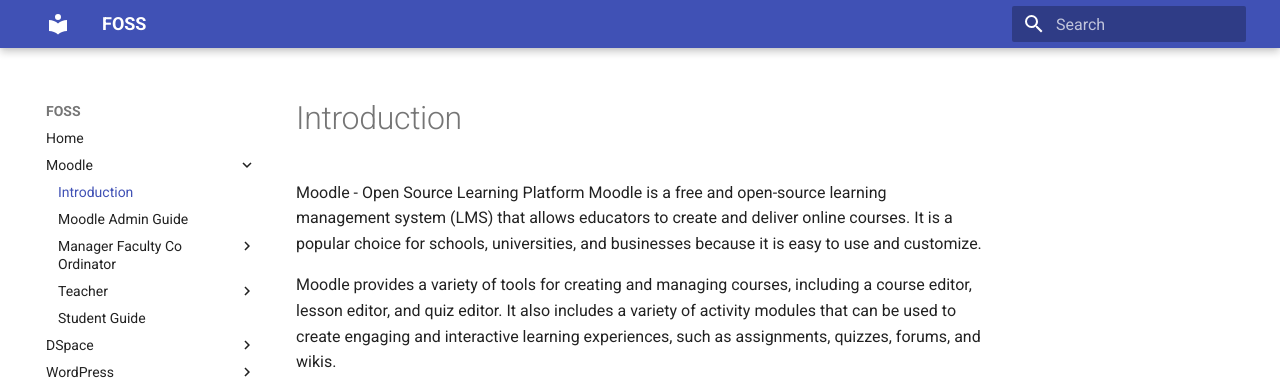
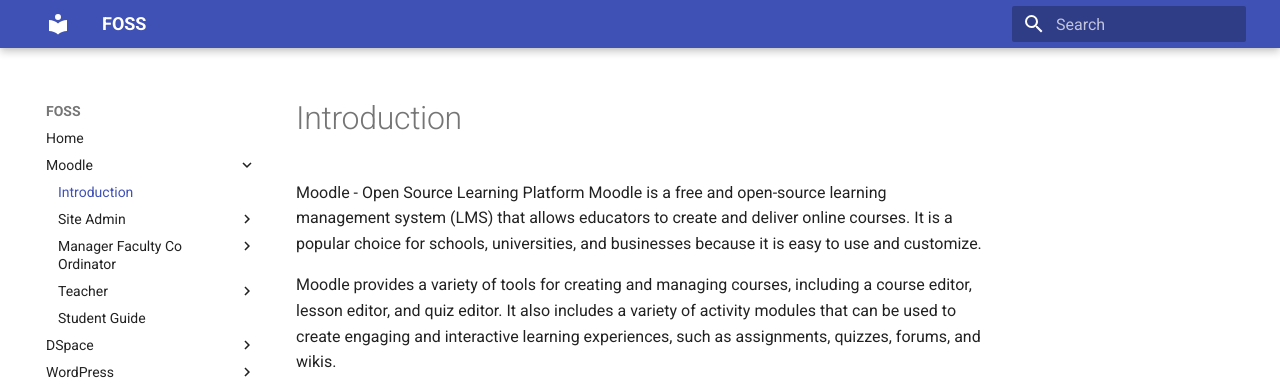
Before and after one commit to LEARN-LK/FOSS-LABWORK-HOST, an MkDocs documentation site: the page built from docs/moodle/moodleReadme.md, in a window 1280 px wide. Shown: the top 391 px of the page. Built offline with MkDocs 1.6.1 and Material for MkDocs 9.7.7, drawn with Linux system fonts in a browser that asks for light colours; some of the changed lines change nothing that is shown.

Commit message:
admin menu addded

```diff
--- a/mkdocs.yml
+++ b/mkdocs.yml
@@ -7,7 +7,12 @@
   - Home: index.md
   - Moodle:
     - Introduction: moodle/moodleReadme.md
-    - Moodle Admin Guide : moodle/admin/site-admin.md
+    - Site Admin:
+      - Moodle Admin Guide: moodle/admin-guide/site-admin.md
+      - Practice Moodle in VirtualBox: moodle/admin-guide/Practice-Moodle-VirtualBox&UTM.md
+      - Moodle language pack: moodle/admin-guide/mdl-language-pack.md
+      - Customize Moodle Themes: moodle/admin-guide/Customize_Moodle_themes.md
+      - Configuring Email Outgoing: moodle/admin-guide/Configuring-Email-Outgoing.md
     - Manager Faculty Co Ordinator :
       - Moodle Manager: moodle/managerfaculty/manager.md
       - Adding a Course Category: moodle/managerfaculty/add.md
```
